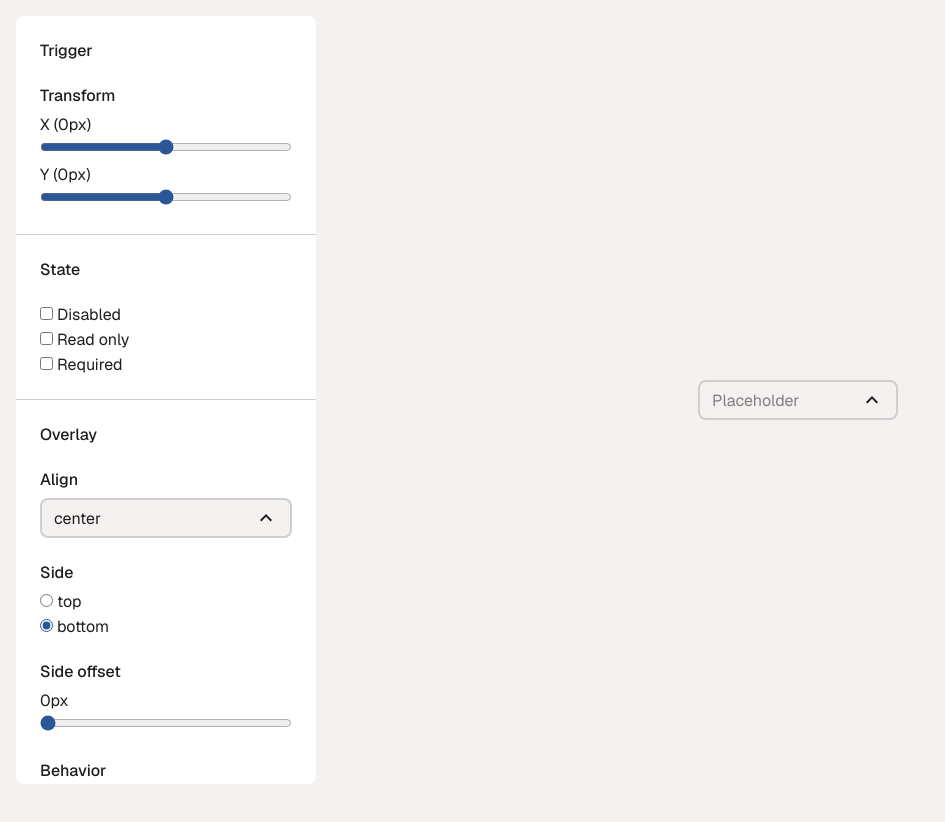
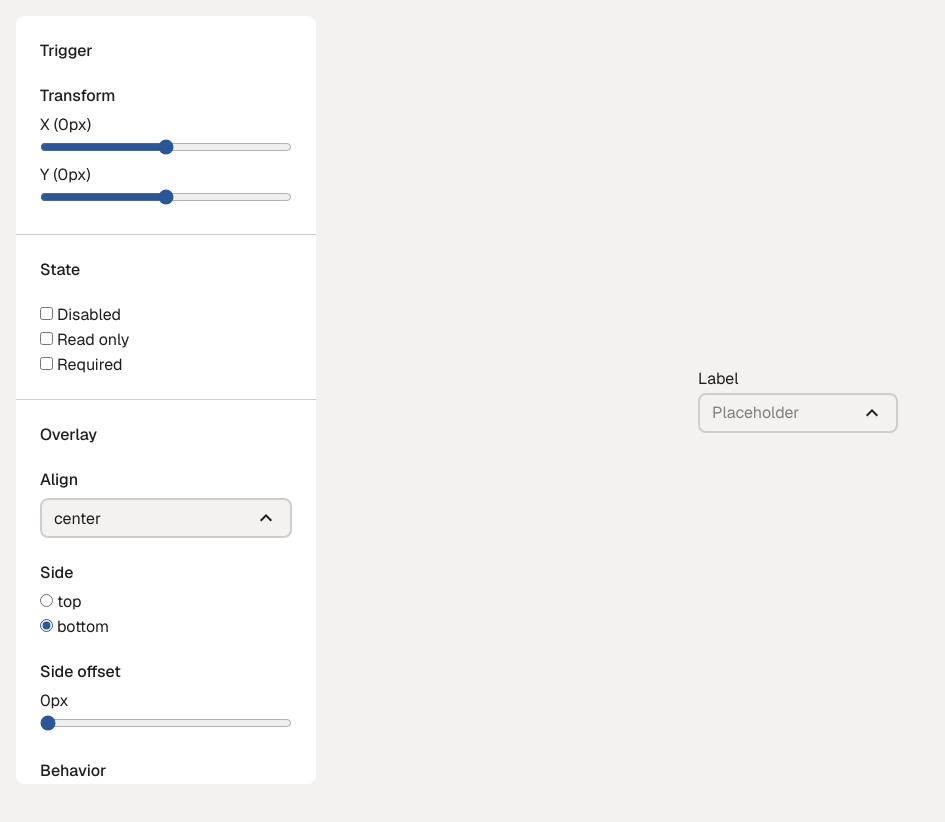
Before and after one commit to pierce-leandata/component-library, an Angular app: page / in a window 1280 px wide. Shown: the top 822 px of the page, without its empty margins (0-945 px from the left). Built offline with nearby package versions, Linux system fonts and the light colour scheme.

Commit message:
catch clicking off onto associated label

```diff
--- a/src/app/app.html
+++ b/src/app/app.html
@@ -147,8 +147,10 @@
   </div>
 
   <div #bounds class="bounds" [class.bounds--active]="useBoundingElement()">
+    <div class="form-field">
+      <label for="select">Label</label>
       <pm-select [isDisabled]="disabled()" [isReadOnly]="readOnly()" [isRequired]="required()">
-      <button pmSelectTrigger [style.transform]="triggerTransform()">
+        <button pmSelectTrigger id="select" [style.transform]="triggerTransform()">
           <pm-select-value> Placeholder </pm-select-value>
           <svg
             pmSelectTriggerIcon
@@ -199,6 +201,7 @@
         </pm-select-overlay>
       </pm-select>
     </div>
+  </div>
 </main>
 
 <ng-template #template> from ng-template </ng-template>
--- a/src/app/app.scss
+++ b/src/app/app.scss
@@ -64,9 +64,12 @@ main {
     resize: both;
   }
 
-  pm-select {
+  .form-field {
     width: 100%;
     max-width: 200px;
+    display: flex;
+    flex-direction: column;
+    gap: 4px;
   }
 }
 
--- a/src/components/select/select-trigger/select-trigger.ts
+++ b/src/components/select/select-trigger/select-trigger.ts
@@ -6,6 +6,7 @@ import { SelectService } from '@components/select/select.service'
   host: {
     type: 'button',
     '(click)': 'onClick()',
+    '(keydown)': 'onKeyDown($event)',
     '(blur)': 'onBlur($event)',
     '[attr.aria-expanded]': 'selectService.isOpen()',
     '[attr.aria-controls]': 'selectService.overlayId',
--- a/src/components/select/select.service.ts
+++ b/src/components/select/select.service.ts
@@ -254,13 +254,11 @@ export class SelectService {
 
   private addEventListeners() {
     window.addEventListener('keydown', this.onKeyDown)
-    window.addEventListener('focusout', this.onFocusOut)
     window.addEventListener('pointerdown', this.onPointerDown)
   }
 
   private removeEventListeners() {
     window.removeEventListener('keydown', this.onKeyDown)
-    window.removeEventListener('focusout', this.onFocusOut)
     window.removeEventListener('pointerdown', this.onPointerDown)
   }
 
@@ -398,21 +396,18 @@ export class SelectService {
     }
   }
 
-  private onFocusOut = (e: FocusEvent) => {
-    const overlay = this.overlayElement()?.nativeElement
-    const target = e.relatedTarget as Node | null
-    if (!overlay?.contains(target)) {
-      this.close()
-    }
-  }
-
-  // trigger handles open/close on click, so we don't want to track pointer events on it
+  // don't need to track focusout events because tab keydown already handles closing
+  //
+  // trigger + associated label handle open/close on click, so we don't want to track pointer events on them
   // otherwise the overlay closes on pointer down, then reopened when releasing (click event fires)
   private onPointerDown = (e: PointerEvent) => {
     const overlay = this.overlayElement()?.nativeElement
     const trigger = this.triggerElement()?.nativeElement
-    const target = e.target as Node | null
-    if (!overlay?.contains(target) && !trigger?.contains(target)) {
+    const target = e.target as HTMLElement | null
+    const targetFor = target?.getAttribute('for')
+    const isTargetAssociatedLabel = !!targetFor && targetFor === trigger?.id
+
+    if (!overlay?.contains(target) && !trigger?.contains(target) && !isTargetAssociatedLabel) {
       this.close()
     }
   }
```
Lines whose indentation alone changed are shown as unchanged.
